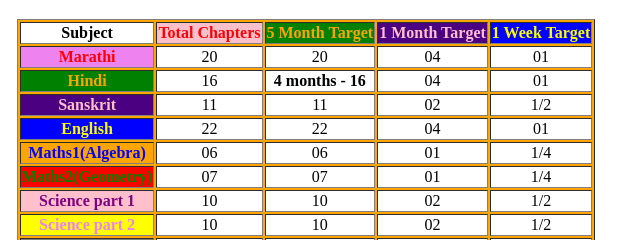
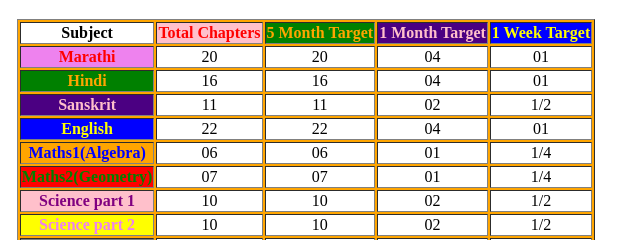
Before and after one commit to YashGames2007/SMV_10th_timetable_by_Yash_Bhavsar.github.io, a plain HTML site: page index.html in a window 1280 px wide. Shown: the part 519-759 px from the top of the page, 334-974 px from the left. Drawn offline with Linux system fonts and the light colour scheme.

Commit message:
Update index.html

```diff
--- a/index.html
+++ b/index.html
@@ -72,7 +72,7 @@
     <tr align="center" bgcolor="white">
      <th style="color:orange" bgcolor="green">Hindi</th>
      <td>16</td>
-     <td>&nbsp;<b>4 months - 16</b>&nbsp;</td>
+     <td>16</td>
      <td>04</td>
      <td>01</td>
     </tr>
```
